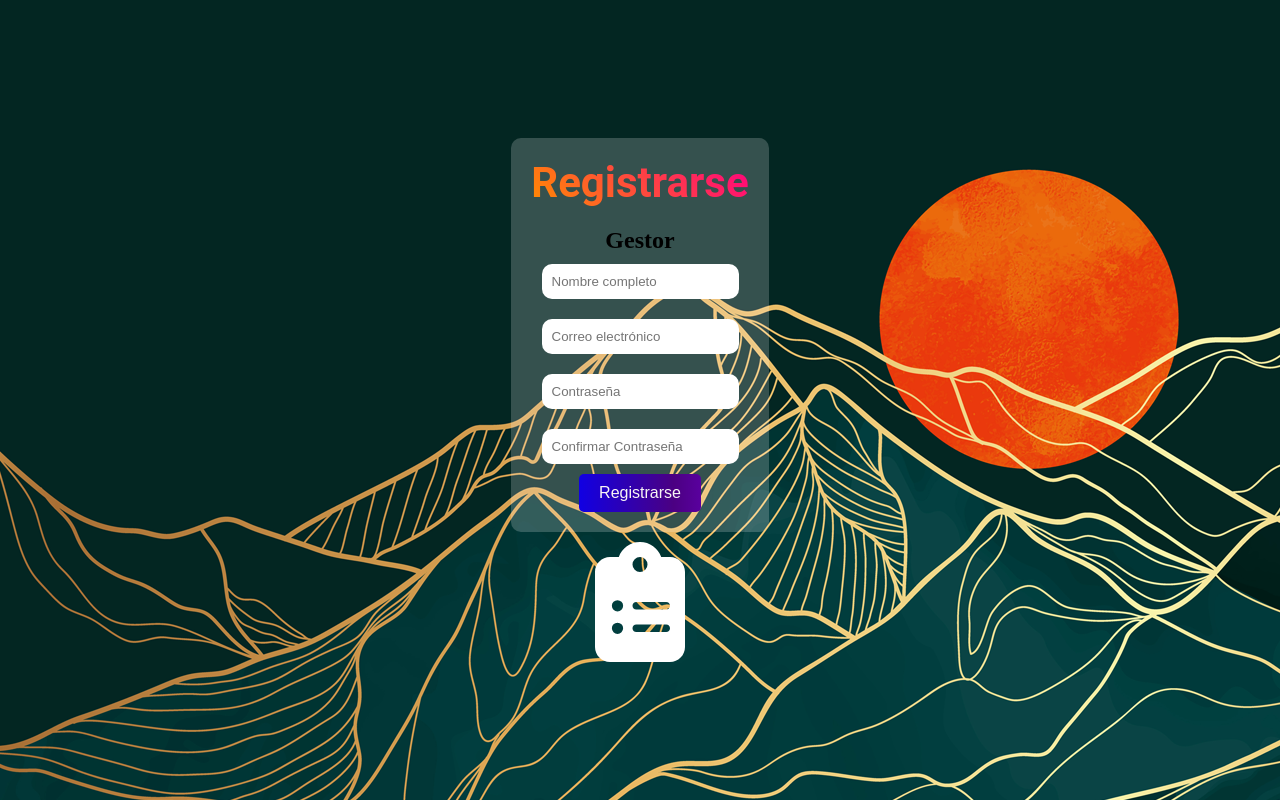
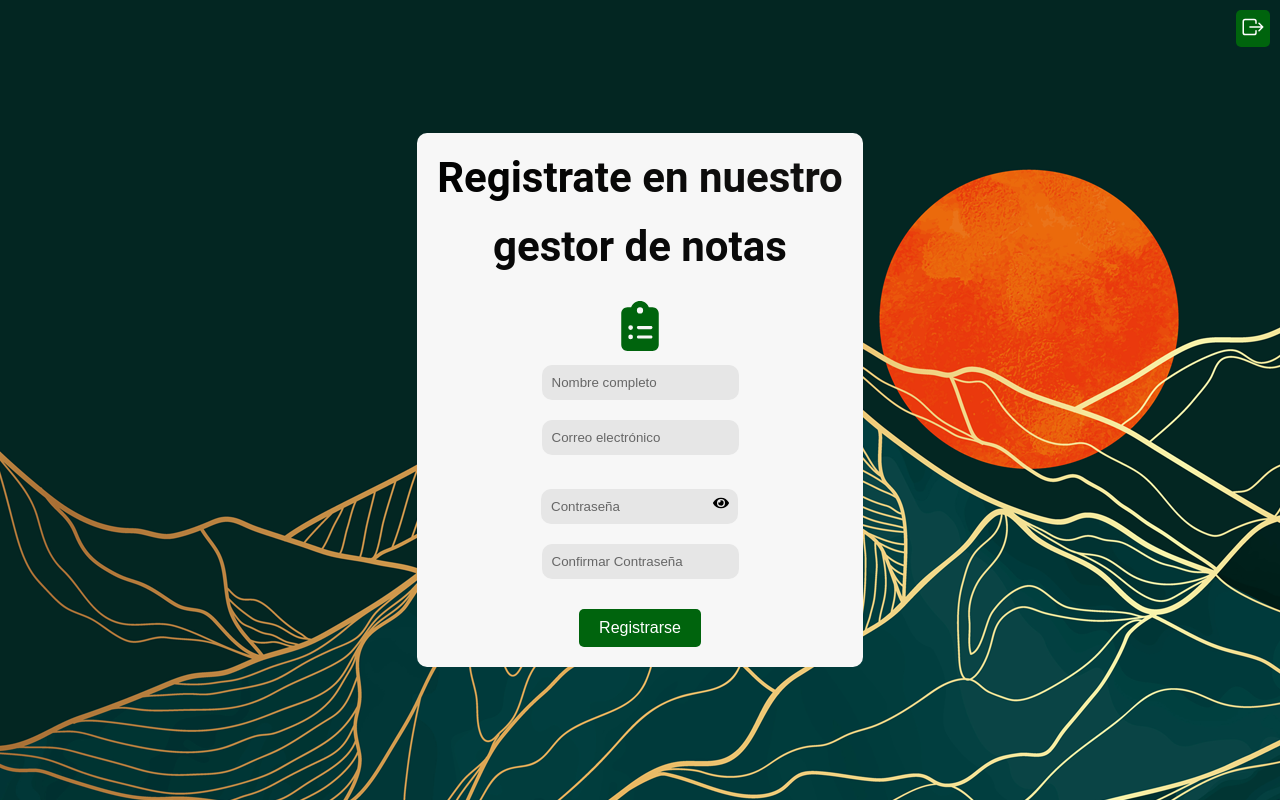
Before and after one commit to Alejom55/Note-APP, a Next.js app: page /register in a window 1280 px wide. Built offline with nearby package versions, Linux system fonts and the light colour scheme; no server answers.

Commit message:
css de registro terminado

```diff
--- a/src/app/register/page.jsx
+++ b/src/app/register/page.jsx
@@ -3,11 +3,28 @@ import React, { useState } from 'react';
 import axios, { AxiosError } from 'axios';
 import { signIn } from 'next-auth/react';
 import { useRouter } from 'next/navigation';
+import { FaEye, FaEyeSlash } from 'react-icons/fa'; // Importar los iconos de ojo
+import { FaClipboardList } from "react-icons/fa6";
+import { IoExitOutline } from "react-icons/io5";
 
-import { FaClipboardList } from "react-icons/fa6";
 import './register.css';
+const ExitButton = () => {
+    const router = useRouter();
+
+    const handleExit = () => {
+      router.push("/");
+    };
+
+    return (
+      <button className="exit-button" onClick={handleExit}>
+        <IoExitOutline className="exit-icon" />
+      </button>
+    );
+  };
+
   function SignUp() {
     const [error, setError] = useState();
+    const [showPassword, setShowPassword] = useState(false);
     const router = useRouter();
 
     const handleSubmit = async (e) => {
@@ -32,7 +49,8 @@ function SignUp() {
           email: res.data.email,
           password: formData.get('password'),
           redirect: false,
-            })
+        });
+
         if (restSignIn.ok) {
           router.push('/dashboard');
         }
@@ -45,14 +63,15 @@ function SignUp() {
     };
 
     return (
-
       <div className="register-container">
         {error && <p style={{ color: 'red' }}>{error}</p>}
+        <ExitButton />
         <div className="input-wrapper">
-                <h1>Registrarse</h1>
-                <h2>Gestor</h2>
+          <h1>Registrate en nuestro</h1>
+          <h2>gestor de notas</h2>
+          <FaClipboardList className="clipboard-icon" />
           <form onSubmit={handleSubmit}>
-                    <div>
+            <div className="input-group">
               <input
                 type="text"
                 name="fullname"
@@ -60,7 +79,7 @@ function SignUp() {
                 required
               />
             </div>
-                    <div>
+            <div className="input-group">
               <input
                 type="email"
                 name="email"
@@ -68,18 +87,21 @@ function SignUp() {
                 required
               />
             </div>
-                    <div>
+            <div className="input-group">
               <input
-                            type="password"
+                type={showPassword ? 'text' : 'password'}
                 id="password"
                 name="password"
                 placeholder='Contraseña'
                 required
               />
+              <button type="button" className="eye-button" onClick={() => setShowPassword(!showPassword)}>
+                {showPassword ? <FaEyeSlash /> : <FaEye />}
+              </button>
             </div>
-                    <div>
+            <div className="input-group">
               <input
-                            type="password"
+                type={showPassword ? 'text' : 'password'}
                 id="confirmPassword"
                 name="confirmPassword"
                 placeholder='Confirmar Contraseña'
@@ -89,10 +111,8 @@ function SignUp() {
             <button type="submit">Registrarse</button>
           </form>
         </div>
-            <FaClipboardList className="clipboard-icon" />
       </div>
     );
-
   }
 
   export default SignUp;
--- a/src/app/register/register.css
+++ b/src/app/register/register.css
@@ -9,27 +9,43 @@
 }
 
 .input-wrapper {
-    background-color: rgba(255, 255, 255, 0.2);
+    background-color: #f7f7f7;
     padding: 20px;
     border-radius: 10px;
     text-align: center;
+
+}
+.input-group input:focus:not(:placeholder-shown) {
+    border-bottom: 2px solid blue; /* Borde azul cuando el input está enfocado y tiene contenido */
 }
 
+
+.input-group input::placeholder {
+    color: #000000; /* Color deseado para el placeholder */
+}
 .input-wrapper h1 {
     margin-bottom: 20px;
     font-family: 'Roboto', sans-serif;
     font-size: 42px;
     font-weight: bold;
     color: #252797;
-    background: linear-gradient(45deg, #FF8C00, #FF0080);
+    background: linear-gradient(45deg, #000000, #141312);
     background-clip: text;
     -webkit-text-fill-color: transparent;
-    animation: mountain 10s infinite alternate;
 }
+.input-wrapper h2 {
+    margin-bottom: 20px;
+    font-family: 'Roboto', sans-serif;
+    font-size: 42px;
+    font-weight: bold;
+    background: linear-gradient(45deg, #080808, #0a0a0a);
+    background-clip: text;
+    -webkit-text-fill-color: transparent;}
 
 .input-wrapper input {
-    background-color: #ffffff; /* Color blanco */
-    border: none;
+    background-color: #e6e6e6;
+    color: black    ;
+    border: green;
     border-radius: 10px;
     margin: 10px;
     padding: 10px;
@@ -41,22 +57,23 @@
 }
 
 .clipboard-icon {
-    color: white;
+    color: #00640d;
     margin-top: 10px;
-    font-size: 120px;
+    font-size: 50px;
 }
 
 .input-wrapper button {
-    background-image: linear-gradient(to right, #ff0000, #ff7f00, #ffff00, #00ff00, #0000ff, #4b0082, #8b00ff);
-    color: rgb(248, 245, 245);
+    background-color: #00640d;
+    color: rgb(255, 255, 255);
     padding: 10px 20px;
-    border: none;
+    border: black;
     border-radius: 5px;
     font-size: 16px;
     cursor: pointer;
     transition: background-color 0.2s;
     background-size: 600%;
     animation: gradient 10s infinite;
+    margin-top: 20px;
 }
 
 @keyframes gradient {
@@ -67,3 +84,34 @@
         background-position: 100%;
     }
 }
+.eye-button {
+    background: none !important;
+    border: none;
+    cursor: pointer;
+    color: rgb(0, 0, 0) !important;
+    margin-left: -55px;
+    font-size: 20px;
+}
+.input-group input:not(:placeholder-shown)::placeholder {
+    color: transparent; /* Oculta el texto del placeholder cuando el input no está vacío */
+}
+
+.input-group input::placeholder {
+    color: #666666; /* Color del placeholder */
+}
+
+.exit-button {
+    background-color: #00640d; /* Fondo verde */
+    border: none;
+    cursor: pointer;
+    padding: 5px;
+    border-radius: 5px;
+    position: absolute;
+    top: 10px;
+    right: 10px;
+  }
+
+  .exit-icon {
+    color: white;
+    font-size: 24px;
+  }
```
Lines whose indentation alone changed are shown as unchanged.
